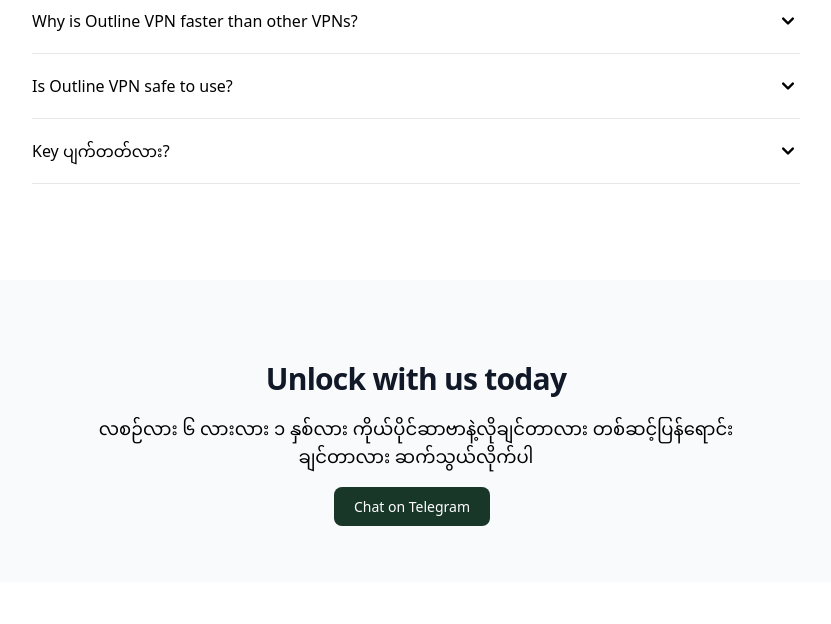
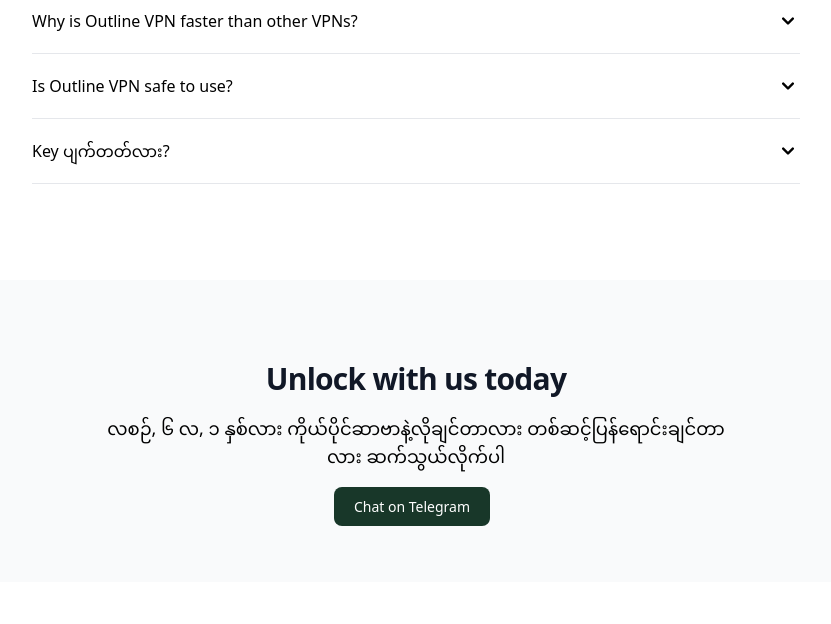
Before and after one commit to vpn-outline/vpn-outline.github.io, a website: page index.html in a window 1280 px wide. Shown: the part 2782-3406 px from the top of the page, without its empty margins (224-1055 px from the left). Drawn offline with nearby package versions, Linux system fonts and the light colour scheme.

Commit message:
Update index.html

```diff
--- a/index.html
+++ b/index.html
@@ -354,7 +354,7 @@
         <div class="max-w-screen-xl px-4 py-8 mx-auto lg:py-16 lg:px-6">
             <div class="max-w-screen-sm mx-auto text-center">
                 <h2 class="mb-4 text-3xl font-bold leading-tight tracking-tight text-gray-900 dark:text-white">Unlock with us today</h2>
-                <p class="mb-6 font-light text-gray-500 dark:text-gray-400 md:text-lg">လစဉ်လား ၆ လားလား ၁ နှစ်လား ကိုယ်ပိုင်ဆာဗာနဲ့လိုချင်တာလား တစ်ဆင့်ပြန်ရောင်းချင်တာလား ဆက်သွယ်လိုက်ပါ</p>
+                <p class="mb-6 font-light text-gray-500 dark:text-gray-400 md:text-lg">လစဉ်, ၆ လ, ၁ နှစ်လား ကိုယ်ပိုင်ဆာဗာနဲ့လိုချင်တာလား တစ်ဆင့်ပြန်ရောင်းချင်တာလား ဆက်သွယ်လိုက်ပါ</p>
                 <a href="https://t.me/aprilsai" class="text-white bg-purple-700 hover:bg-purple-800 focus:ring-4 focus:ring-purple-300 font-medium rounded-lg text-sm px-5 py-2.5 mr-2 mb-2 dark:bg-purple-600 dark:hover:bg-purple-700 focus:outline-none dark:focus:ring-purple-800">Chat on Telegram</a>
             </div>
         </div>
```
